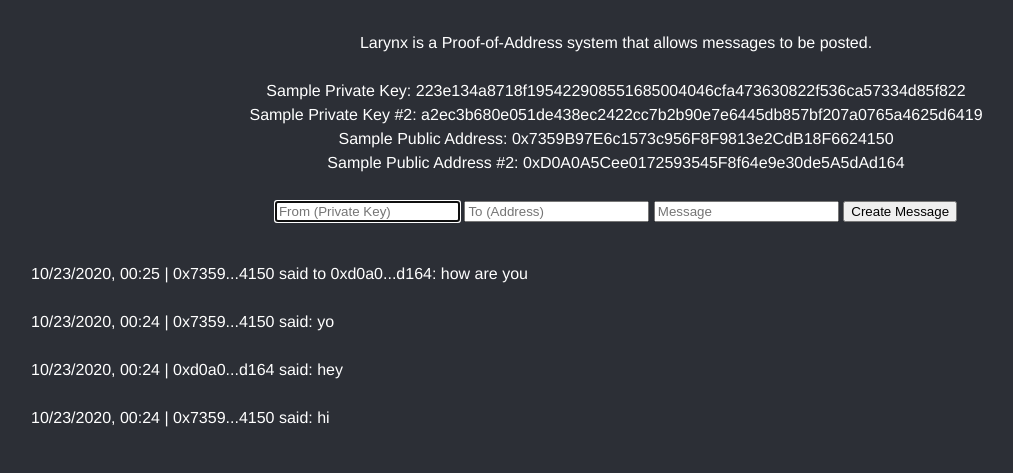
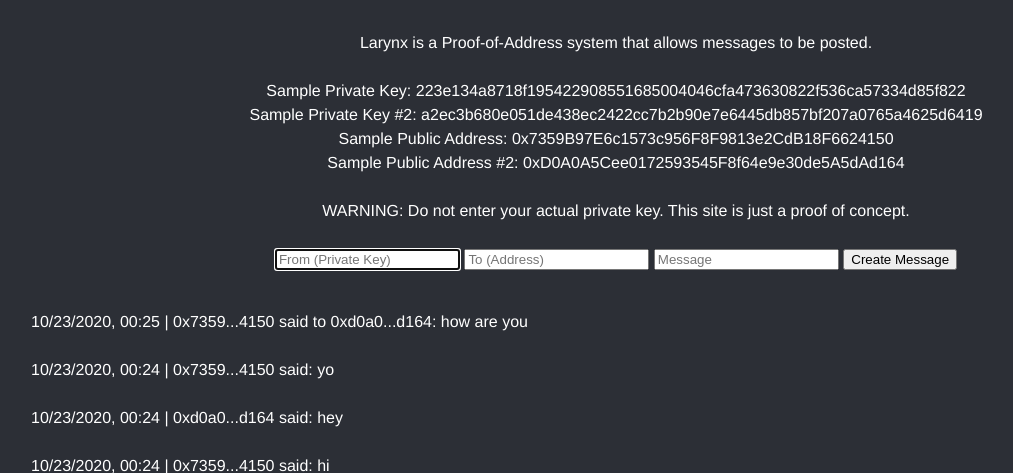
Before and after one commit to MichaelCodeleone/Larynx, a Flask app: page / in a window 1280 px wide. Shown: the part 139-612 px from the top of the page, without its empty margins (24-1037 px from the left). Run offline with Flask 2, Linux system fonts and the light colour scheme; data comes from the database, SQL or seed files in the repository; both versions use the stored data as it was after the commit.

Commit message:
Update wording

```diff
--- a/templates/base.html
+++ b/templates/base.html
@@ -6,6 +6,7 @@
         <meta name="viewport" content="width=device-width, initial-scale=1.0">
         <meta http-equiv="X-UA-Compatible" content="ie=edge">
         <link rel="stylesheet" href="{{ url_for('static', filename='css/main.css') }}">
+        <title>Larynx</title>
         {% block head %} {% endblock %}
     </head>
 
--- a/templates/index.html
+++ b/templates/index.html
@@ -11,6 +11,8 @@
 <div class="front">Sample Private Key #2: a2ec3b680e051de438ec2422cc7b2b90e7e6445db857bf207a0765a4625d6419</div>
 <div class="front">Sample Public Address: 0x7359B97E6c1573c956F8F9813e2CdB18F6624150</div>
 <div class="front">Sample Public Address #2: 0xD0A0A5Cee0172593545F8f64e9e30de5A5dAd164</div>
+<br>
+<div class="front">WARNING: Do not enter your actual private key. This site is just a proof of concept.</div>
 <br>
 
 <form action="/" method="post">
```
Also changed, not shown: Larynx.db, 1 other file.
